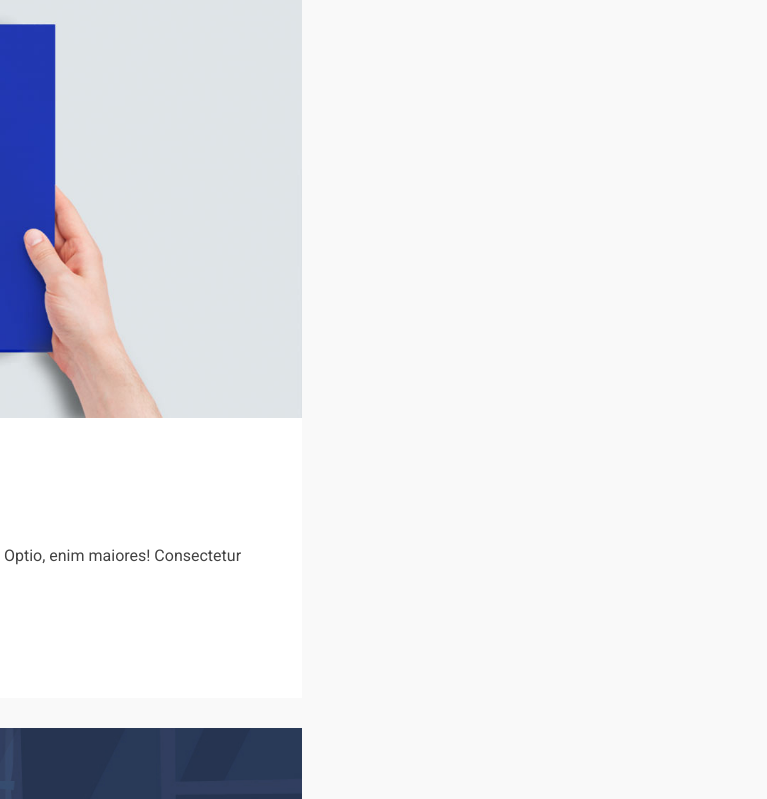
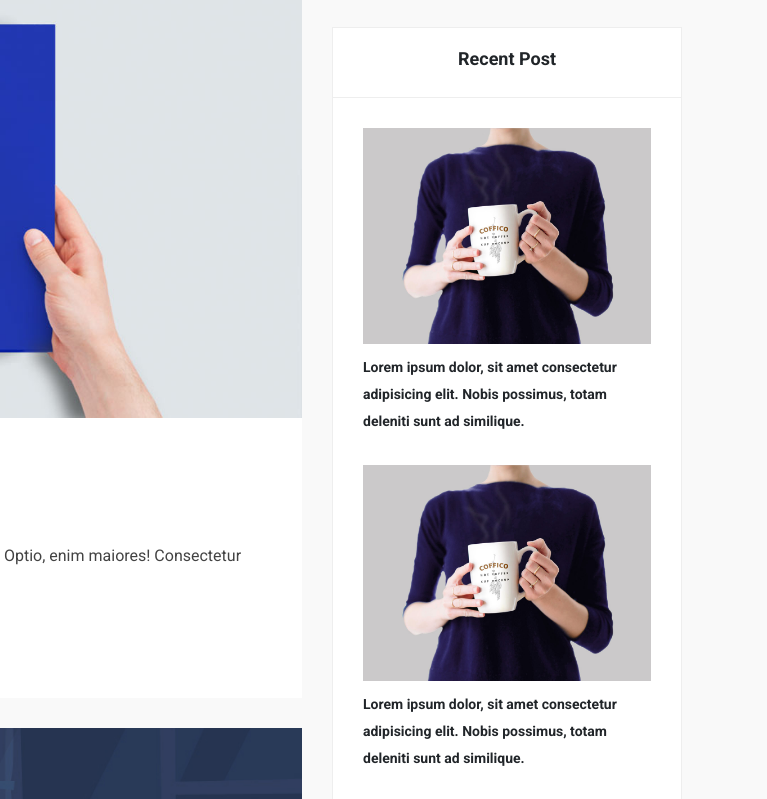
Before and after one commit to yusufisbilir/Re-Blog, a plain HTML site: page docs/index.html in a window 1280 px wide. Shown: the part 1438-2237 px from the top of the page, 513-1280 px from the left. Drawn offline with nearby package versions, Linux system fonts and the light colour scheme.

Commit message:
recent post part done

```diff
--- a/docs/css/main.css
+++ b/docs/css/main.css
@@ -231,3 +231,27 @@ nav.header-menu ul li a:hover{
     line-height: 50px;
 }
 /* sidebar end */
+
+
+/* recent post start */
+.recent-post{
+    background-color: #fff;
+    border: 1px solid #eee;
+    margin: 30px 0;
+}
+.sidebar-title{
+    padding: 20px;
+    text-align: center;
+    border-bottom: 1px solid #eee;
+    margin-bottom: 30px;
+}
+.recent-post-content{
+    padding: 0 30px;
+    font-size: 14px;
+    font-weight: 600;
+    margin-bottom: 30px;
+}
+.recent-post-content img{
+    margin-bottom: 10px;
+}
+/* recent post end */
--- a/docs/index.html
+++ b/docs/index.html
@@ -220,10 +220,31 @@
                 <!-- sidebar start-->
                 <div class="col-md-4">
                     <div class="search">
+
+                        <!-- search bar -->
                         <form action="#">
                             <input type="text" name="search" placeholder="Search" class="search-input">
                             <button type="submit" class="search-submit"><ion-icon name="search"></ion-icon></button>
                         </form>
+
+                        <!-- recent post -->
+                        <div class="recent-post">
+                            <div class="sidebar-title">
+                                <h2>Recent Post</h2>
+                            </div>
+                            <div class="recent-post-content">
+                                <img src="images/sidebar.jpg" alt="sidebar-image" class="img-fluid">
+                                <p>Lorem ipsum dolor, sit amet consectetur adipisicing elit. Nobis possimus, totam deleniti sunt ad similique.</p>
+                            </div>
+                            <div class="recent-post-content">
+                                <img src="images/sidebar.jpg" alt="sidebar-image" class="img-fluid">
+                                <p>Lorem ipsum dolor, sit amet consectetur adipisicing elit. Nobis possimus, totam deleniti sunt ad similique.</p>
+                            </div>
+                            <div class="recent-post-content">
+                                <img src="images/sidebar.jpg" alt="sidebar-image" class="img-fluid">
+                                <p>Lorem ipsum dolor, sit amet consectetur adipisicing elit. Nobis possimus, totam deleniti sunt ad similique.</p>
+                            </div>
+                        </div>
                     </div>
                 </div>
                 <!-- sidebar end-->
```
